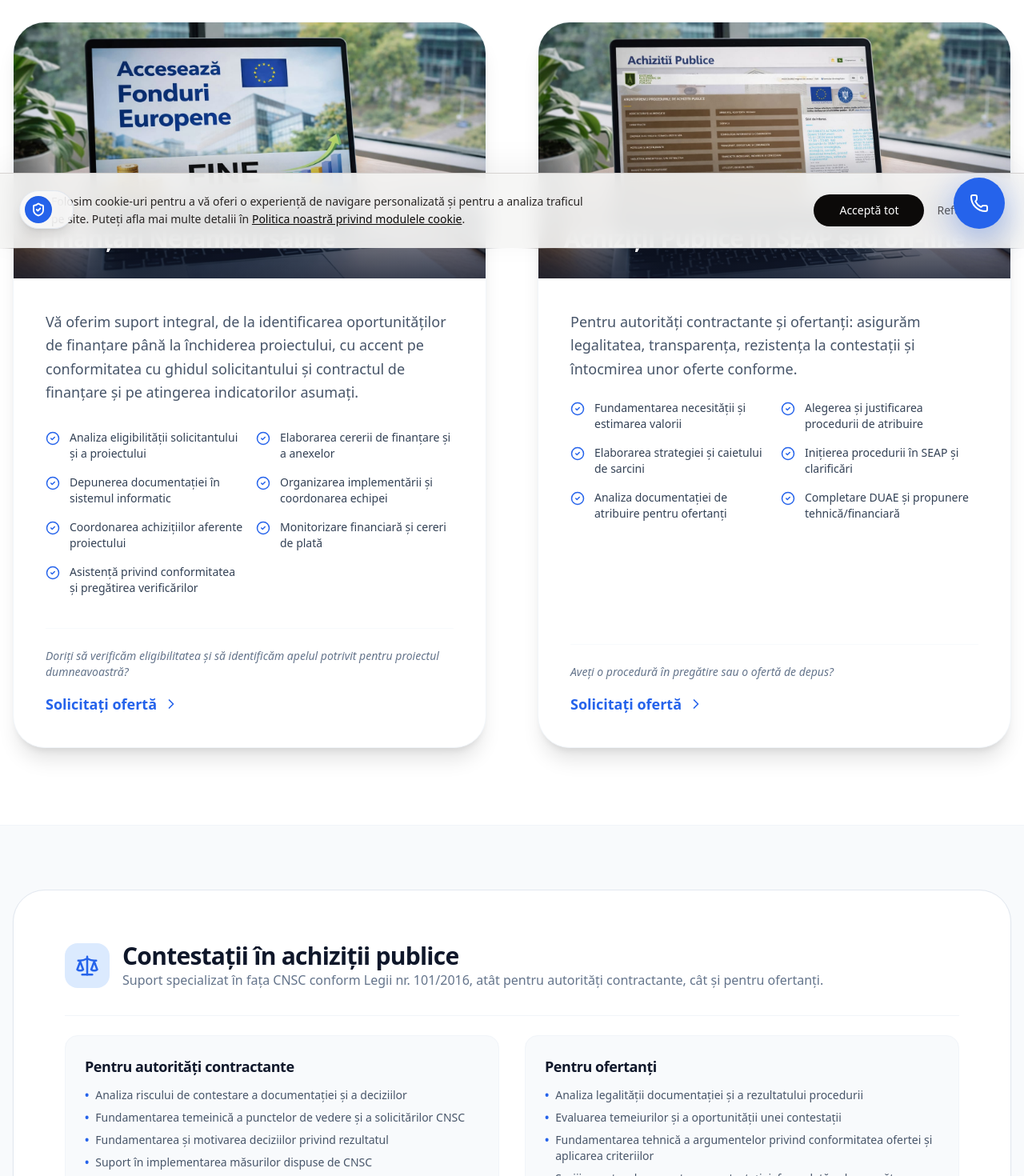
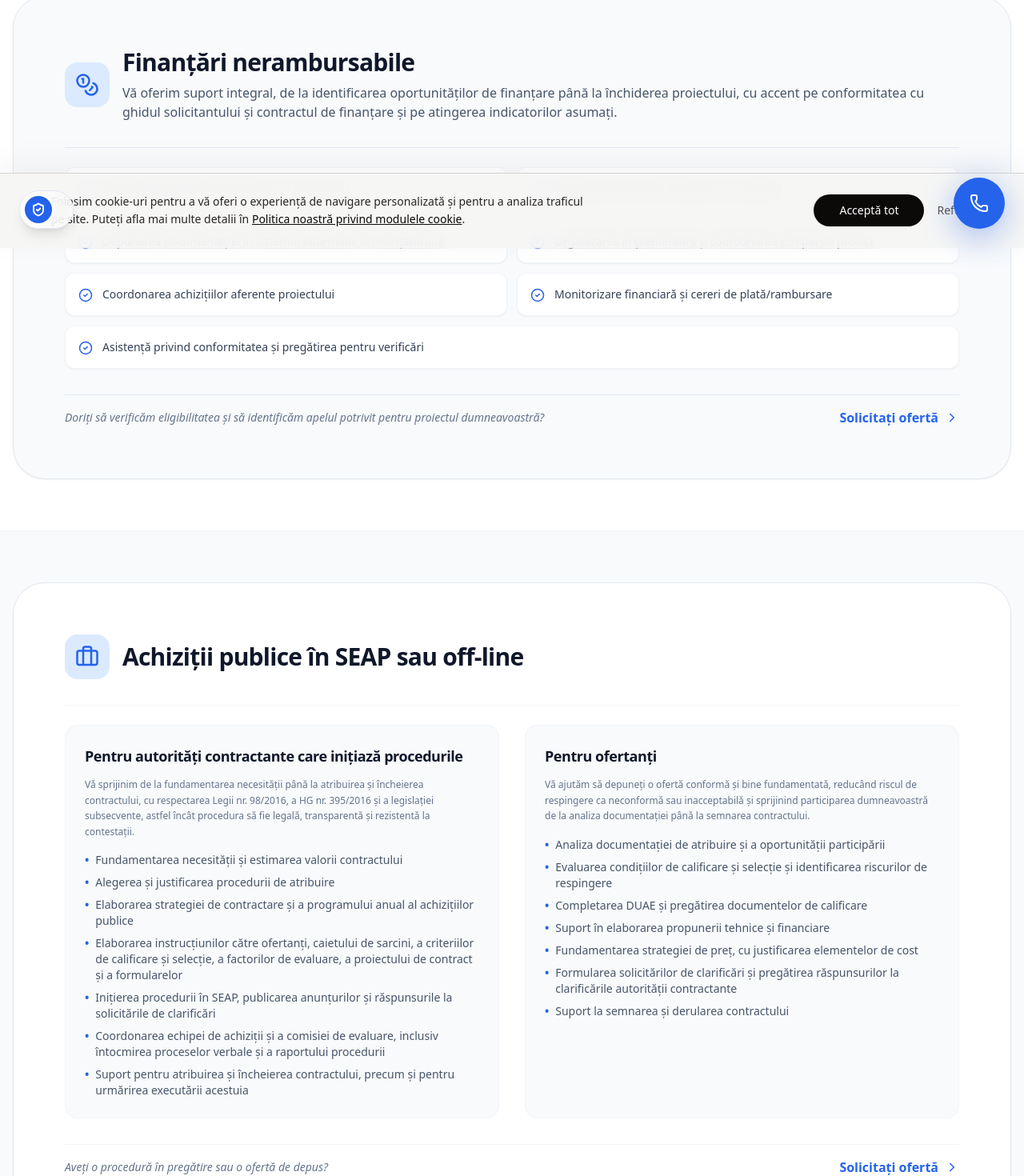
Before and after one commit to evialbert/FSPro, a Next.js app: page /servicii in a window 1280 px wide. Shown: the part 490-1960 px from the top of the page at 80% size. Built offline with nearby package versions, Linux system fonts and the light colour scheme.

Commit message:
✨ actualizare completă texte secțiunea servicii

```diff
--- a/app/servicii/page.tsx
+++ b/app/servicii/page.tsx
@@ -9,7 +9,9 @@ import {
   GraduationCap,
   FileText,
   ShieldCheck,
-  Scale
+  Scale,
+  Briefcase,
+  Coins
 } from "lucide-react";
 
 export default function Servicii() {
@@ -35,135 +37,171 @@ export default function Servicii() {
         </div>
       </section>
 
-      {/* --- SERVICII PRINCIPALE (CARDS CU IMAGINI) --- */}
-      <section className="py-24 max-w-7xl mx-auto px-4">
-        <div className="grid grid-cols-1 lg:grid-cols-2 gap-16">
-
-          {/* Card 1: Finanțări Nerambursabile */}
-          <div className="group bg-white rounded-[2.5rem] overflow-hidden shadow-xl border border-slate-100 transition-all hover:shadow-2xl flex flex-col">
-            <div className="h-80 overflow-hidden relative">
-              <img
-                src="/fonduri.jpg"
-                alt="Finanțări nerambursabile"
-                className="w-full h-full object-cover group-hover:scale-105 transition-transform duration-700"
-              />
-              <div className="absolute inset-0 bg-gradient-to-t from-slate-900/80 via-transparent to-transparent"></div>
-              <div className="absolute bottom-8 left-8">
-                <h3 className="text-3xl font-bold text-white">Finanțări Nerambursabile</h3>
+      {/* --- SECTIUNEA 1: FINANȚĂRI NERAMBURSABILE --- */}
+      <section className="py-16 bg-white">
+        <div className="max-w-7xl mx-auto px-4">
+          <div className="bg-slate-50 rounded-[2.5rem] p-10 md:p-16 shadow-sm border border-slate-200">
+            <div className="flex items-center space-x-4 mb-6">
+              <div className="w-14 h-14 bg-blue-100 rounded-2xl flex items-center justify-center text-blue-600 shrink-0">
+                <Coins size={30} />
+              </div>
+              <div>
+                <h2 className="text-3xl font-bold text-slate-900">Finanțări nerambursabile</h2>
+                <p className="text-slate-600 mt-2">
+                  Vă oferim suport integral, de la identificarea oportunităților de finanțare până la închiderea proiectului, cu accent pe conformitatea cu ghidul solicitantului și contractul de finanțare și pe atingerea indicatorilor asumați.
+                </p>
               </div>
             </div>
-            <div className="p-10 flex-grow flex flex-col">
-              <p className="text-slate-600 text-lg leading-relaxed mb-8">
-                Vă oferim suport integral, de la identificarea oportunităților de finanțare până la închiderea proiectului, cu accent pe conformitatea cu ghidul solicitantului și contractul de finanțare și pe atingerea indicatorilor asumați.
-              </p>
-              <ul className="grid grid-cols-1 md:grid-cols-2 gap-4 mb-10">
-                {[
-                  "Analiza eligibilității solicitantului și a proiectului",
-                  "Elaborarea cererii de finanțare și a anexelor",
-                  "Depunerea documentației în sistemul informatic",
-                  "Organizarea implementării și coordonarea echipei",
-                  "Coordonarea achizițiilor aferente proiectului",
-                  "Monitorizare financiară și cereri de plată",
-                  "Asistență privind conformitatea și pregătirea verificărilor"
-                ].map((item, i) => (
-                  <li key={i} className="flex items-start space-x-3 text-slate-700 text-sm font-medium">
+
+            <div className="my-8 pt-6 border-t border-slate-200">
+              <ul className="grid md:grid-cols-2 gap-3 text-sm text-slate-700">
+                <li className="flex items-start space-x-3 bg-white p-4 rounded-xl border border-slate-100 shadow-sm">
                   <CheckCircle2 size={18} className="text-blue-600 shrink-0 mt-0.5" />
-                    <span>{item}</span>
+                  <span>Analiza eligibilității solicitantului și a proiectului</span>
                 </li>
-                ))}
+                <li className="flex items-start space-x-3 bg-white p-4 rounded-xl border border-slate-100 shadow-sm">
+                  <CheckCircle2 size={18} className="text-blue-600 shrink-0 mt-0.5" />
+                  <span>Elaborarea cererii de finanțare și a anexelor</span>
+                </li>
+                <li className="flex items-start space-x-3 bg-white p-4 rounded-xl border border-slate-100 shadow-sm">
+                  <CheckCircle2 size={18} className="text-blue-600 shrink-0 mt-0.5" />
+                  <span>Depunerea documentației în sistemul informatic al finanțatorului</span>
+                </li>
+                <li className="flex items-start space-x-3 bg-white p-4 rounded-xl border border-slate-100 shadow-sm">
+                  <CheckCircle2 size={18} className="text-blue-600 shrink-0 mt-0.5" />
+                  <span>Organizarea implementării și coordonarea echipei de proiect</span>
+                </li>
+                <li className="flex items-start space-x-3 bg-white p-4 rounded-xl border border-slate-100 shadow-sm">
+                  <CheckCircle2 size={18} className="text-blue-600 shrink-0 mt-0.5" />
+                  <span>Coordonarea achizițiilor aferente proiectului</span>
+                </li>
+                <li className="flex items-start space-x-3 bg-white p-4 rounded-xl border border-slate-100 shadow-sm">
+                  <CheckCircle2 size={18} className="text-blue-600 shrink-0 mt-0.5" />
+                  <span>Monitorizare financiară și cereri de plată/rambursare</span>
+                </li>
+                <li className="flex items-start space-x-3 bg-white p-4 rounded-xl border border-slate-100 shadow-sm md:col-span-2">
+                  <CheckCircle2 size={18} className="text-blue-600 shrink-0 mt-0.5" />
+                  <span>Asistență privind conformitatea și pregătirea pentru verificări</span>
+                </li>
               </ul>
-              <div className="mt-auto pt-6 border-t border-slate-50">
-                <p className="text-sm text-slate-500 mb-4 italic">Doriți să verificăm eligibilitatea și să identificăm apelul potrivit pentru proiectul dumneavoastră?</p>
-                <Link href="/contact" className="inline-flex items-center space-x-2 text-blue-600 font-bold text-lg hover:translate-x-2 transition-all">
+            </div>
+
+            <div className="pt-4 flex flex-col sm:flex-row items-center justify-between gap-4 border-t border-slate-200">
+              <p className="text-sm text-slate-500 italic">Doriți să verificăm eligibilitatea și să identificăm apelul potrivit pentru proiectul dumneavoastră?</p>
+              <Link href="/contact" className="inline-flex items-center space-x-2 text-blue-600 font-bold hover:underline">
                 <span>Solicitați ofertă</span>
-                  <ChevronRight size={20} />
+                <ChevronRight size={18} />
               </Link>
             </div>
           </div>
         </div>
+      </section>
 
-          {/* Card 2: Achiziții Publice (SEAP) */}
-          <div className="group bg-white rounded-[2.5rem] overflow-hidden shadow-xl border border-slate-100 transition-all hover:shadow-2xl flex flex-col">
-            <div className="h-80 overflow-hidden relative">
-              <img
-                src="/achizitii.jpg"
-                alt="Achiziții publice SEAP"
-                className="w-full h-full object-cover group-hover:scale-105 transition-transform duration-700"
-              />
-              <div className="absolute inset-0 bg-gradient-to-t from-slate-900/80 via-transparent to-transparent"></div>
-              <div className="absolute bottom-8 left-8">
-                <h3 className="text-3xl font-bold text-white">Achiziții Publice în SEAP sau off-line</h3>
+      {/* --- SECTIUNEA 2: ACHIZIȚII PUBLICE ÎN SEAP SAU OFF-LINE --- */}
+      <section className="py-16 bg-slate-50 border-y border-slate-100">
+        <div className="max-w-7xl mx-auto px-4">
+          <div className="bg-white rounded-[2.5rem] p-10 md:p-16 shadow-sm border border-slate-200">
+            <div className="flex items-center space-x-4 mb-6">
+              <div className="w-14 h-14 bg-blue-100 rounded-2xl flex items-center justify-center text-blue-600 shrink-0">
+                <Briefcase size={30} />
+              </div>
+              <div>
+                <h2 className="text-3xl font-bold text-slate-900">Achiziții publice în SEAP sau off-line</h2>
               </div>
             </div>
-            <div className="p-10 flex-grow flex flex-col">
-              <p className="text-slate-600 text-lg leading-relaxed mb-6">
-                Pentru autorități contractante și ofertanți: asigurăm legalitatea, transparența, rezistența la contestații și întocmirea unor oferte conforme.
+
+            <div className="grid md:grid-cols-2 gap-8 my-8 pt-6 border-t border-slate-100">
+
+              {/* Pentru autorități contractante */}
+              <div className="bg-slate-50 p-6 rounded-2xl border border-slate-100 flex flex-col justify-between">
+                <div>
+                  <h4 className="font-bold text-slate-900 text-lg mb-3">Pentru autorități contractante care inițiază procedurile</h4>
+                  <p className="text-xs text-slate-500 mb-4 leading-relaxed">
+                    Vă sprijinim de la fundamentarea necesității până la atribuirea și încheierea contractului, cu respectarea Legii nr. 98/2016, a HG nr. 395/2016 și a legislației subsecvente, astfel încât procedura să fie legală, transparentă și rezistentă la contestații.
                   </p>
-              <ul className="grid grid-cols-1 md:grid-cols-2 gap-4 mb-10">
-                {[
-                  "Fundamentarea necesității și estimarea valorii",
-                  "Alegerea și justificarea procedurii de atribuire",
-                  "Elaborarea strategiei și caietului de sarcini",
-                  "Inițierea procedurii în SEAP și clarificări",
-                  "Analiza documentației de atribuire pentru ofertanți",
-                  "Completare DUAE și propunere tehnică/financiară"
-                ].map((item, i) => (
-                  <li key={i} className="flex items-start space-x-3 text-slate-700 text-sm font-medium">
-                    <CheckCircle2 size={18} className="text-blue-600 shrink-0 mt-0.5" />
-                    <span>{item}</span>
-                  </li>
-                ))}
+                  <ul className="space-y-2 text-sm text-slate-600">
+                    <li className="flex items-start space-x-2"><span className="text-blue-600 font-bold">•</span><span>Fundamentarea necesității și estimarea valorii contractului</span></li>
+                    <li className="flex items-start space-x-2"><span className="text-blue-600 font-bold">•</span><span>Alegerea și justificarea procedurii de atribuire</span></li>
+                    <li className="flex items-start space-x-2"><span className="text-blue-600 font-bold">•</span><span>Elaborarea strategiei de contractare și a programului anual al achizițiilor publice</span></li>
+                    <li className="flex items-start space-x-2"><span className="text-blue-600 font-bold">•</span><span>Elaborarea instrucțiunilor către ofertanți, caietului de sarcini, a criteriilor de calificare și selecție, a factorilor de evaluare, a proiectului de contract și a formularelor</span></li>
+                    <li className="flex items-start space-x-2"><span className="text-blue-600 font-bold">•</span><span>Inițierea procedurii în SEAP, publicarea anunțurilor și răspunsurile la solicitările de clarificări</span></li>
+                    <li className="flex items-start space-x-2"><span className="text-blue-600 font-bold">•</span><span>Coordonarea echipei de achiziții și a comisiei de evaluare, inclusiv întocmirea proceselor verbale și a raportului procedurii</span></li>
+                    <li className="flex items-start space-x-2"><span className="text-blue-600 font-bold">•</span><span>Suport pentru atribuirea și încheierea contractului, precum și pentru urmărirea executării acestuia</span></li>
                   </ul>
-              <div className="mt-auto pt-6 border-t border-slate-50">
-                <p className="text-sm text-slate-500 mb-4 italic">Aveți o procedură în pregătire sau o ofertă de depus?</p>
-                <Link href="/contact" className="inline-flex items-center space-x-2 text-blue-600 font-bold text-lg hover:translate-x-2 transition-all">
+                </div>
+              </div>
+
+              {/* Pentru ofertanți */}
+              <div className="bg-slate-50 p-6 rounded-2xl border border-slate-100 flex flex-col justify-between">
+                <div>
+                  <h4 className="font-bold text-slate-900 text-lg mb-3">Pentru ofertanți</h4>
+                  <p className="text-xs text-slate-500 mb-4 leading-relaxed">
+                    Vă ajutăm să depuneți o ofertă conformă și bine fundamentată, reducând riscul de respingere ca neconformă sau inacceptabilă și sprijinind participarea dumneavoastră de la analiza documentației până la semnarea contractului.
+                  </p>
+                  <ul className="space-y-2 text-sm text-slate-600">
+                    <li className="flex items-start space-x-2"><span className="text-blue-600 font-bold">•</span><span>Analiza documentației de atribuire și a oportunității participării</span></li>
+                    <li className="flex items-start space-x-2"><span className="text-blue-600 font-bold">•</span><span>Evaluarea condițiilor de calificare și selecție și identificarea riscurilor de respingere</span></li>
+                    <li className="flex items-start space-x-2"><span className="text-blue-600 font-bold">•</span><span>Completarea DUAE și pregătirea documentelor de calificare</span></li>
+                    <li className="flex items-start space-x-2"><span className="text-blue-600 font-bold">•</span><span>Suport în elaborarea propunerii tehnice și financiare</span></li>
+                    <li className="flex items-start space-x-2"><span className="text-blue-600 font-bold">•</span><span>Fundamentarea strategiei de preț, cu justificarea elementelor de cost</span></li>
+                    <li className="flex items-start space-x-2"><span className="text-blue-600 font-bold">•</span><span>Formularea solicitărilor de clarificări și pregătirea răspunsurilor la clarificările autorității contractante</span></li>
+                    <li className="flex items-start space-x-2"><span className="text-blue-600 font-bold">•</span><span>Suport la semnarea și derularea contractului</span></li>
+                  </ul>
+                </div>
+              </div>
+
+            </div>
+
+            <div className="pt-4 flex flex-col sm:flex-row items-center justify-between gap-4 border-t border-slate-100">
+              <p className="text-sm text-slate-500 italic">Aveți o procedură în pregătire sau o ofertă de depus?</p>
+              <Link href="/contact" className="inline-flex items-center space-x-2 text-blue-600 font-bold hover:underline">
                 <span>Solicitați ofertă</span>
-                  <ChevronRight size={20} />
+                <ChevronRight size={18} />
               </Link>
             </div>
           </div>
         </div>
-
-        </div>
       </section>
 
-      {/* --- SECTIUNEA NOUĂ: CONTESTAȚII ÎN ACHIZIȚII PUBLICE --- */}
-      <section className="py-20 bg-slate-50 border-y border-slate-100">
+      {/* --- SECTIUNEA 3: CONTESTAȚII ÎN ACHIZIȚII PUBLICE --- */}
+      <section className="py-16 bg-white">
         <div className="max-w-7xl mx-auto px-4">
-          <div className="bg-white rounded-[2.5rem] p-10 md:p-16 shadow-sm border border-slate-200">
+          <div className="bg-slate-50 rounded-[2.5rem] p-10 md:p-16 shadow-sm border border-slate-200">
             <div className="flex items-center space-x-4 mb-6">
               <div className="w-14 h-14 bg-blue-100 rounded-2xl flex items-center justify-center text-blue-600 shrink-0">
                 <Scale size={30} />
               </div>
               <div>
                 <h2 className="text-3xl font-bold text-slate-900">Contestații în achiziții publice</h2>
-                <p className="text-slate-500">Suport specializat în fața CNSC conform Legii nr. 101/2016, atât pentru autorități contractante, cât și pentru ofertanți.</p>
+                <p className="text-slate-600 mt-2">
+                  Vă oferim suport specializat în pregătirea și soluționarea contestațiilor, atât din perspectiva autorității contractante, cât și a ofertantului, în fața CNSC, în conformitate cu Legea nr. 101/2016.
+                </p>
               </div>
             </div>
 
-            <div className="grid md:grid-cols-2 gap-8 my-8 pt-6 border-t border-slate-100">
-              <div className="bg-slate-50 p-6 rounded-2xl border border-slate-100">
+            <div className="grid md:grid-cols-2 gap-8 my-8 pt-6 border-t border-slate-200">
+              <div className="bg-white p-6 rounded-2xl border border-slate-200 shadow-sm">
                 <h4 className="font-bold text-slate-900 text-lg mb-3">Pentru autorități contractante</h4>
                 <ul className="space-y-2 text-sm text-slate-600">
-                  <li className="flex items-start space-x-2"><span className="text-blue-600 font-bold">•</span><span>Analiza riscului de contestare a documentației și a deciziilor</span></li>
-                  <li className="flex items-start space-x-2"><span className="text-blue-600 font-bold">•</span><span>Fundamentarea temeinică a punctelor de vedere și a solicitărilor CNSC</span></li>
-                  <li className="flex items-start space-x-2"><span className="text-blue-600 font-bold">•</span><span>Fundamentarea și motivarea deciziilor privind rezultatul</span></li>
-                  <li className="flex items-start space-x-2"><span className="text-blue-600 font-bold">•</span><span>Suport în implementarea măsurilor dispuse de CNSC</span></li>
+                  <li className="flex items-start space-x-2"><span className="text-blue-600 font-bold">•</span><span>Analiza riscului de contestare a documentației de atribuire și a deciziilor</span></li>
+                  <li className="flex items-start space-x-2"><span className="text-blue-600 font-bold">•</span><span>Redactarea punctelor de vedere și a solicitărilor CNSC</span></li>
+                  <li className="flex items-start space-x-2"><span className="text-blue-600 font-bold">•</span><span>Fundamentarea și motivarea deciziilor privind rezultatul procedurii și respingerea ofertanților</span></li>
+                  <li className="flex items-start space-x-2"><span className="text-blue-600 font-bold">•</span><span>Suport în implementarea măsurilor dispuse prin deciziile CNSC</span></li>
                 </ul>
               </div>
 
-              <div className="bg-slate-50 p-6 rounded-2xl border border-slate-100">
+              <div className="bg-white p-6 rounded-2xl border border-slate-200 shadow-sm">
                 <h4 className="font-bold text-slate-900 text-lg mb-3">Pentru ofertanți</h4>
                 <ul className="space-y-2 text-sm text-slate-600">
-                  <li className="flex items-start space-x-2"><span className="text-blue-600 font-bold">•</span><span>Analiza legalității documentației și a rezultatului procedurii</span></li>
-                  <li className="flex items-start space-x-2"><span className="text-blue-600 font-bold">•</span><span>Evaluarea temeiurilor și a oportunității unei contestații</span></li>
-                  <li className="flex items-start space-x-2"><span className="text-blue-600 font-bold">•</span><span>Fundamentarea tehnică a argumentelor privind conformitatea ofertei și aplicarea criteriilor</span></li>
-                  <li className="flex items-start space-x-2"><span className="text-blue-600 font-bold">•</span><span>Sprijin pentru documentarea contestației, formulată sub semnătura reprezentantului legal al ofertantului sau prin avocatul acestuia</span></li>
+                  <li className="flex items-start space-x-2"><span className="text-blue-600 font-bold">•</span><span>Analiza legalității documentației de atribuire și a comunicării rezultatului procedurii</span></li>
+                  <li className="flex items-start space-x-2"><span className="text-blue-600 font-bold">•</span><span>Evaluarea oportunității și a șanselor de succes ale unei contestații</span></li>
+                  <li className="flex items-start space-x-2"><span className="text-blue-600 font-bold">•</span><span>Redactarea contestației și a susținerilor ulterioare</span></li>
+                  <li className="flex items-start space-x-2"><span className="text-blue-600 font-bold">•</span><span>Respectarea termenelor legale de formulare și a condițiilor de admisibilitate</span></li>
                 </ul>
               </div>
             </div>
 
-            <div className="pt-4 flex flex-col sm:flex-row items-center justify-between gap-4">
+            <div className="pt-4 flex flex-col sm:flex-row items-center justify-between gap-4 border-t border-slate-200">
               <p className="text-sm text-slate-500 italic">Aveți o contestație de formulat sau de apărat?</p>
               <Link href="/contact" className="inline-flex items-center space-x-2 text-blue-600 font-bold hover:underline">
                 <span>Solicitați ofertă</span>
@@ -174,16 +212,15 @@ export default function Servicii() {
         </div>
       </section>
 
-      {/* --- SECTIUNEA ORizontală: ABONAMENTE LUNARE --- */}
-      <section className="py-24 bg-white">
+      {/* --- SECTIUNEA 4: ABONAMENTE LUNARE --- */}
+      <section className="py-16 bg-slate-50 border-y border-slate-100">
         <div className="max-w-7xl mx-auto px-4">
-          <div className="max-w-xl mx-auto">
-            {/* Abonamente Lunare */}
-            <div className="bg-slate-50 p-10 rounded-[2rem] shadow-sm border border-slate-200">
+          <div className="max-w-2xl mx-auto">
+            <div className="bg-white p-10 rounded-[2.5rem] shadow-sm border border-slate-200">
               <div className="w-14 h-14 bg-blue-100 rounded-2xl flex items-center justify-center text-blue-600 mb-6">
                 <Calendar size={30} />
               </div>
-              <h3 className="text-2xl font-bold text-slate-900 mb-4">Abonamente Lunare</h3>
+              <h3 className="text-2xl font-bold text-slate-900 mb-4">Abonamente lunare</h3>
               <p className="text-slate-600 mb-6">Pachete flexibile pentru suport permanent și intervenție rapidă, adaptate ritmului de activitate al organizației dumneavoastră.</p>
               <ul className="space-y-3 mb-8">
                 {[
@@ -198,8 +235,9 @@ export default function Servicii() {
                   </li>
                 ))}
               </ul>
-              <Link href="/contact" className="text-blue-600 font-bold hover:underline inline-flex items-center">
-                Aflați care este pachetul potrivit <ChevronRight size={16} />
+              <Link href="/contact" className="text-blue-600 font-bold hover:underline inline-flex items-center space-x-2">
+                <span>Aflați care este pachetul potrivit</span>
+                <ChevronRight size={16} />
               </Link>
             </div>
           </div>
@@ -215,7 +253,7 @@ export default function Servicii() {
               <div className="inline-block bg-blue-600 text-white px-4 py-1 rounded-full text-xs font-bold uppercase tracking-widest mb-6">
                 În curând
               </div>
-              <h2 className="text-4xl md:text-5xl font-bold text-white mb-6">Workshopuri de formare profesională</h2>
+              <h2 className="text-4xl md:text-5xl font-bold text-white mb-6">În curând: workshopuri de formare profesională</h2>
               <p className="text-slate-400 text-lg mb-8 leading-relaxed">
                 Lansăm workshopuri pentru profesioniști, bazate pe practică, metodologii riguroase și studii de caz reale. Programele de formare vor fi autorizate ulterior.
               </p>
@@ -259,6 +297,7 @@ export default function Servicii() {
               </div>
             ))}
           </div>
+          <p className="text-slate-600 mb-8 font-medium">Analiză de eligibilitate · Achiziții SEAP · Management de proiect · Contestații</p>
           <Link href="/contact" className="bg-blue-600 text-white px-12 py-5 rounded-full font-extrabold text-xl hover:bg-blue-700 shadow-2xl transition-all inline-block hover:scale-105 active:scale-95">
             Solicitați o analiză inițială
           </Link>
```
Lines whose indentation alone changed are shown as unchanged.
